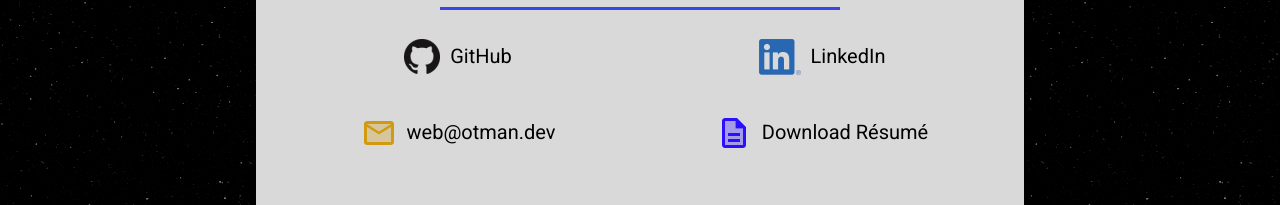
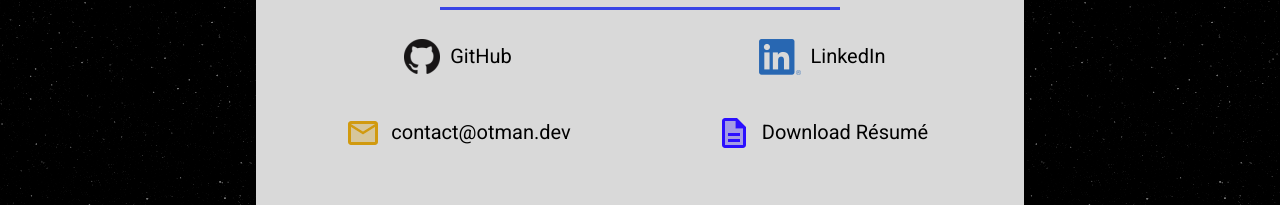
Before and after one commit to 100BC/C-V, a Next.js app: page / in a window 1280 px wide. Shown: the part 1060-1265 px from the top of the page. Built offline with nearby package versions, Linux system fonts and the light colour scheme.

Commit message:
Update Email Address

```diff
--- a/pages/index.tsx
+++ b/pages/index.tsx
@@ -111,8 +111,8 @@ const Home = () => {
           <li>
             <TechStackItem
               src="/images/email.svg"
-              brand="web@otman.dev"
-              link="mailto:web@otman.dev"
+              brand="contact@otman.dev"
+              link="mailto:contact@otman.dev"
             />
           </li>
           <li>
```
